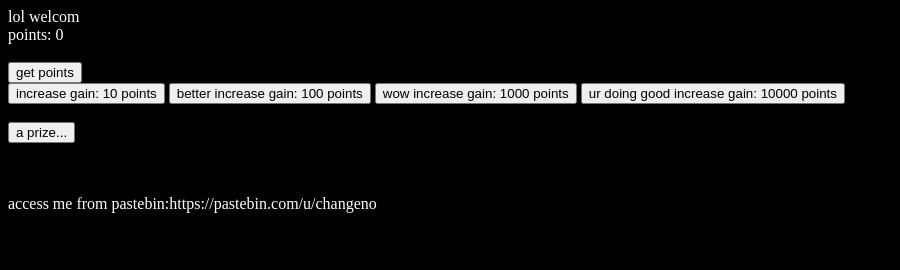
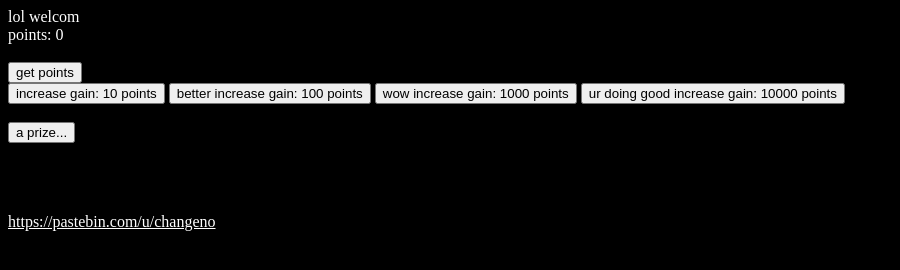
Before and after one commit to changeno/changeno.github.io, a plain HTML site: page index.html in a window 1280 px wide. Shown: the whole page, without its empty margins (0-900 px from the left). Drawn offline with Linux system fonts and the light colour scheme; a script that the page names is missing.

Commit message:
pastebin

```diff
--- a/index.html
+++ b/index.html
@@ -26,8 +26,8 @@
             <button id="prize" onclick="prize() style="cursor: pointer;">a prize...</button>
         </div>
         <br>
-        <br>
-        <p style="color: white;">access me from pastebin:</p<a style="color: white;" href="https://pastebin.com/u/changeno">https://pastebin.com/u/changeno</a>
+        <br
+        <p style="color: white;">access me from pastebin: </p> <a style="color: white;" href="https://pastebin.com/u/changeno">https://pastebin.com/u/changeno</a>
     </div>
     <br>
     <br>
```
